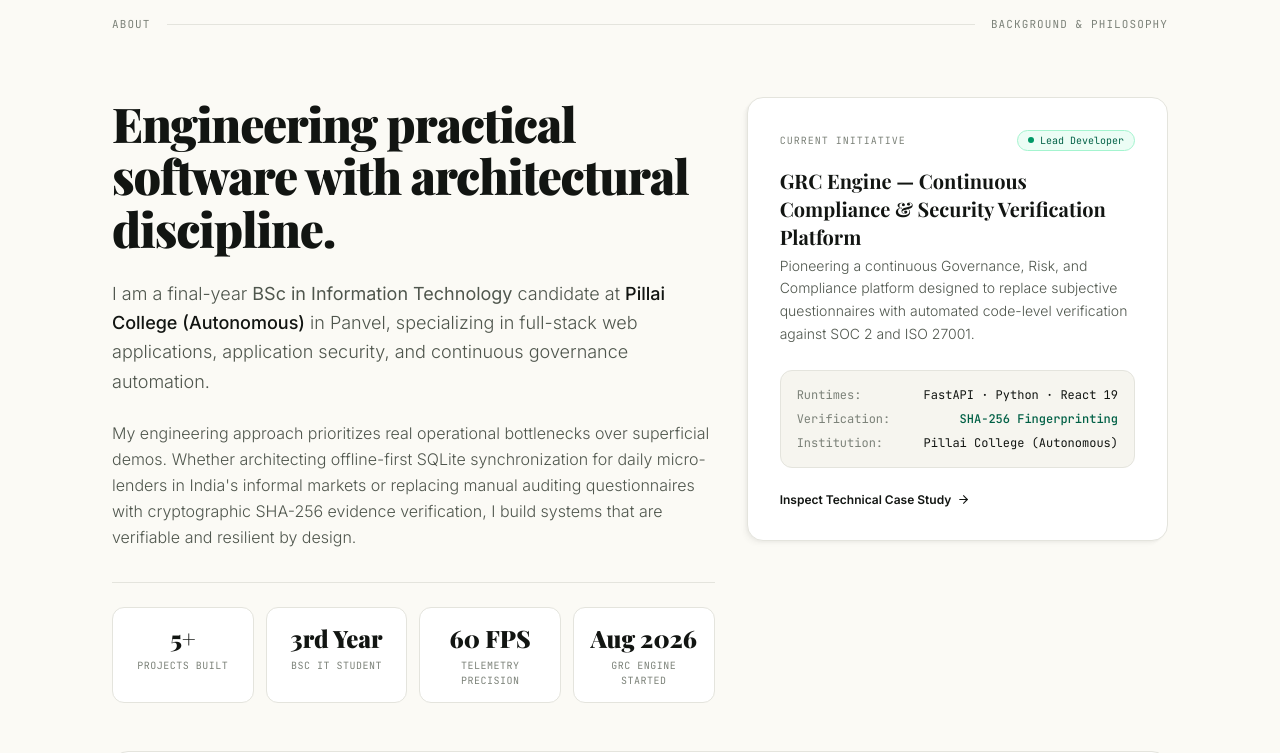
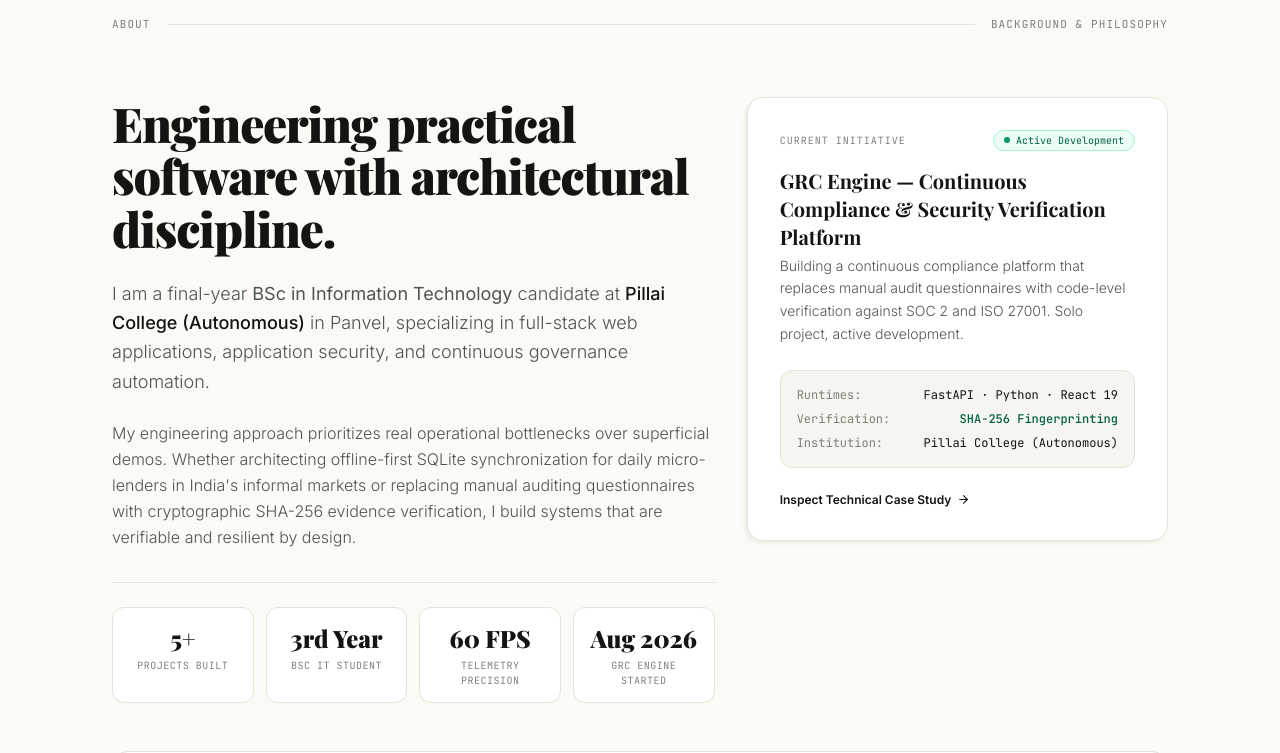
Before and after one commit to kab5DeR4/portfolio-website, a Next.js app: page / in a window 1280 px wide. Shown: the part 4260-5013 px from the top of the page. Built offline with nearby package versions, Linux system fonts and the light colour scheme; a web font is replaced by a local one.

Commit message:
refactor(about): fix role titles and improve mindset cards

```diff
--- a/src/components/sections/AboutSection.tsx
+++ b/src/components/sections/AboutSection.tsx
@@ -79,7 +79,7 @@ export default function AboutSection() {
             </span>
             <span className="inline-flex items-center gap-1.5 px-2.5 py-0.5 rounded-full bg-emerald-50 border border-emerald-200 text-[10px] font-mono text-emerald-800">
               <span className="w-1.5 h-1.5 rounded-full bg-emerald-600" />
-              Lead Developer
+              Active Development
             </span>
           </div>
 
@@ -88,7 +88,7 @@ export default function AboutSection() {
           </h3>
 
           <p className="text-xs sm:text-sm text-[#4f564d] font-light leading-relaxed mb-6">
-            Pioneering a continuous Governance, Risk, and Compliance platform designed to replace subjective questionnaires with automated code-level verification against SOC 2 and ISO 27001.
+            Building a continuous compliance platform that replaces manual audit questionnaires with code-level verification against SOC 2 and ISO 27001. Solo project, active development.
           </p>
 
           <div className="p-4 rounded-xl bg-[#f6f5ef] border border-[#e4e4dd] space-y-2 text-xs font-mono text-[#4f564d] mb-6">
@@ -127,7 +127,7 @@ export default function AboutSection() {
       >
         <div className="text-[11px] font-mono uppercase tracking-widest text-[#7c8279] mb-5 flex items-center gap-2">
           <Sparkles size={13} className="text-amber-700" />
-          <span>Engineering Mindset & Observations</span>
+          <span>What drives the projects</span>
         </div>
 
         <div className="grid grid-cols-1 md:grid-cols-3 gap-6">
```
